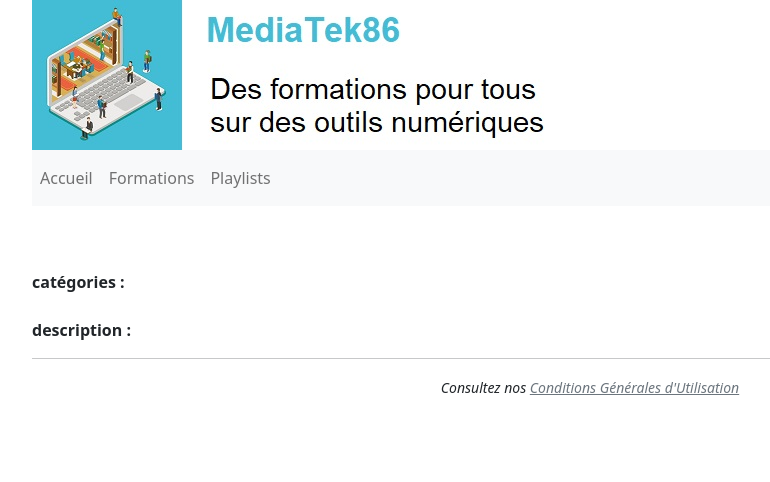
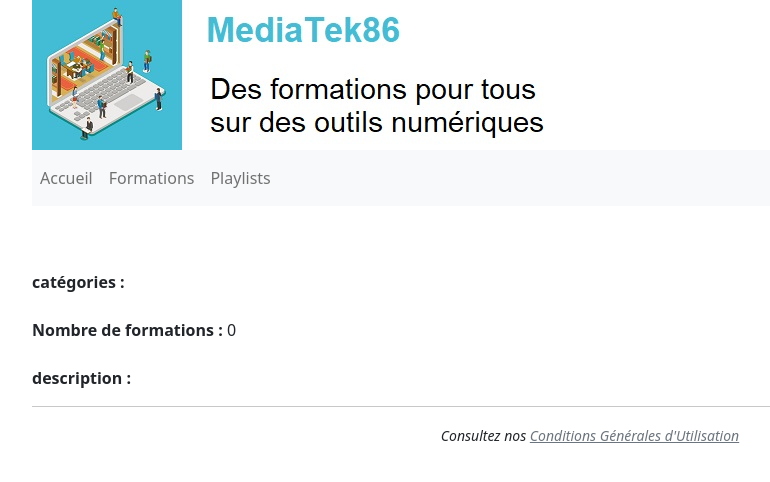
Before and after one commit to Atelier-Du-Code/MediatekFormation_Symfony_Definitif, a Symfony app: template templates/pages/playlist.html.twig in a window 1280 px wide. Shown: the top 482 px of the page, without its empty margins (50-820 px from the left). Run offline with Twig, Linux system fonts and the light colour scheme; the template is opened without the code that fills it, so the values that code supplies are empty; some libraries are stand-ins or nearby versions.

Commit message:
Mission 1- Tâche 3.3 : Ajout du nombre de formations que contient une playlist sur la page de détail d'une playlist côté front

```diff
--- a/templates/pages/playlist.html.twig
+++ b/templates/pages/playlist.html.twig
@@ -10,6 +10,11 @@
                     {{ playlist.name }}&nbsp;
                 {% endfor %}
             <br /><br />
+
+             <strong>Nombre de formations : </strong>
+             {{ playlist.formations|length }}
+             <br><br>
+
 
             <strong>description :</strong><br />
                 {{ playlist.description|nl2br }}
```
